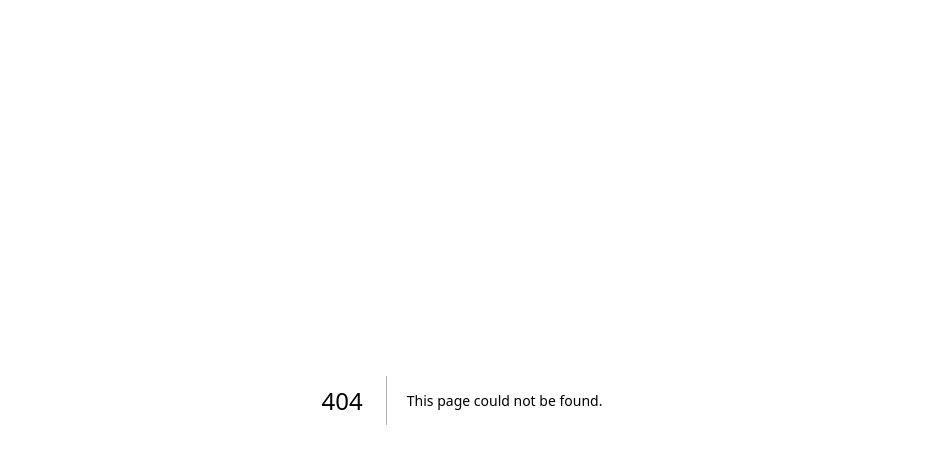
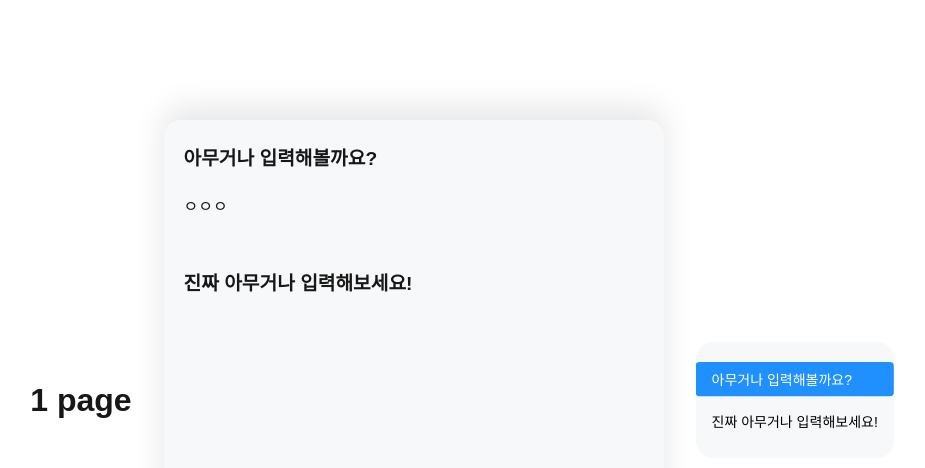
Before and after one commit to SunkenYoon/Animation_practice, a Next.js app: page /dashboard/note/1 in a window 1280 px wide. Before the commit this address had no page. Shown: the top 468 px of the page, without its empty margins (178-1103 px from the left). Built offline with nearby package versions, Linux system fonts and the light colour scheme.

Commit message:
feat: 라우팅 겸 모달 생성

```diff
--- /dev/null
+++ b/app/dashboard/@modal/(.)note/[id]/page.module.css
@@ -0,0 +1,9 @@
+.container {
+  display: flex;
+  gap: 32px;
+  width: 100%;
+  height: 100%;
+  min-height: 100svh;
+  justify-content: center;
+  align-items: center;
+}
--- /dev/null
+++ b/app/dashboard/@modal/default.tsx
@@ -0,0 +1,3 @@
+export default function Default() {
+  return null;
+}
--- /dev/null
+++ b/app/dashboard/layout.tsx
@@ -0,0 +1,14 @@
+export default function DashboardLayout({
+  children,
+  modal,
+}: {
+  children: React.ReactNode;
+  modal: React.ReactNode;
+}) {
+  return (
+    <>
+      {children}
+      {modal}
+    </>
+  );
+}
--- /dev/null
+++ b/app/dashboard/note/[id]/page.module.css
@@ -0,0 +1,9 @@
+.container {
+  display: flex;
+  gap: 32px;
+  width: 100%;
+  height: 100%;
+  min-height: 100svh;
+  justify-content: center;
+  align-items: center;
+}
--- /dev/null
+++ b/app/dashboard/note/[id]/page.tsx
@@ -0,0 +1,16 @@
+import styles from "./page.module.css";
+import { PageSectionProvider } from "@/src/ui/_common/PageSectionProvider";
+import { PageList } from "@/src/ui/page/page_list/PageList";
+import { PageSection } from "@/src/ui/page/page_section/PageSection";
+
+export default function PageNote({ params }: { params: { id: string } }) {
+  return (
+    <PageSectionProvider>
+      <div className={styles.container}>
+        <h1>{params.id} page</h1>
+        <PageSection />
+        <PageList />
+      </div>
+    </PageSectionProvider>
+  );
+}
--- a/app/todo/page.tsx
+++ b/app/todo/page.tsx
@@ -1,6 +1,4 @@
-import { Suspense } from "react";
 import { PageSectionProvider } from "../../src/ui/_common/PageSectionProvider";
-import { Cards } from "../../src/ui/cards/Cards";
 import styles from "./page.module.css";
 import { PageList } from "@/src/ui/page/page_list/PageList";
 import { PageSection } from "@/src/ui/page/page_section/PageSection";
@@ -8,9 +6,6 @@ import { PageSection } from "@/src/ui/page/page_section/PageSection";
 export default function Home() {
   return (
     <>
-      <Suspense>
-        <Cards />
-      </Suspense>
       <PageSectionProvider>
         <div className={styles.page}>
           <main className={styles.main}>
--- a/package.json
+++ b/package.json
@@ -9,6 +9,7 @@
     "lint": "next lint"
   },
   "dependencies": {
+    "@radix-ui/react-dialog": "^1.1.3",
     "@radix-ui/react-scroll-area": "^1.2.1",
     "@tiptap/pm": "^2.10.3",
     "@tiptap/react": "^2.10.3",
--- /dev/null
+++ b/src/ui/_common/modal/modal.module.css
@@ -0,0 +1,5 @@
+.overlay {
+  background-color: rgba(0, 0, 0, 0.5);
+  position: fixed;
+  inset: 0;
+}
```
Also changed, not shown: app/dashboard/@modal/(.)note/[id]/page.tsx (added, +19 -0 lines), app/dashboard/page.tsx (added, +10 -0 lines), src/ui/_common/modal/Modal.tsx (added, +59 -0 lines), 1 other file (tests, documents, lock files or other folders).
